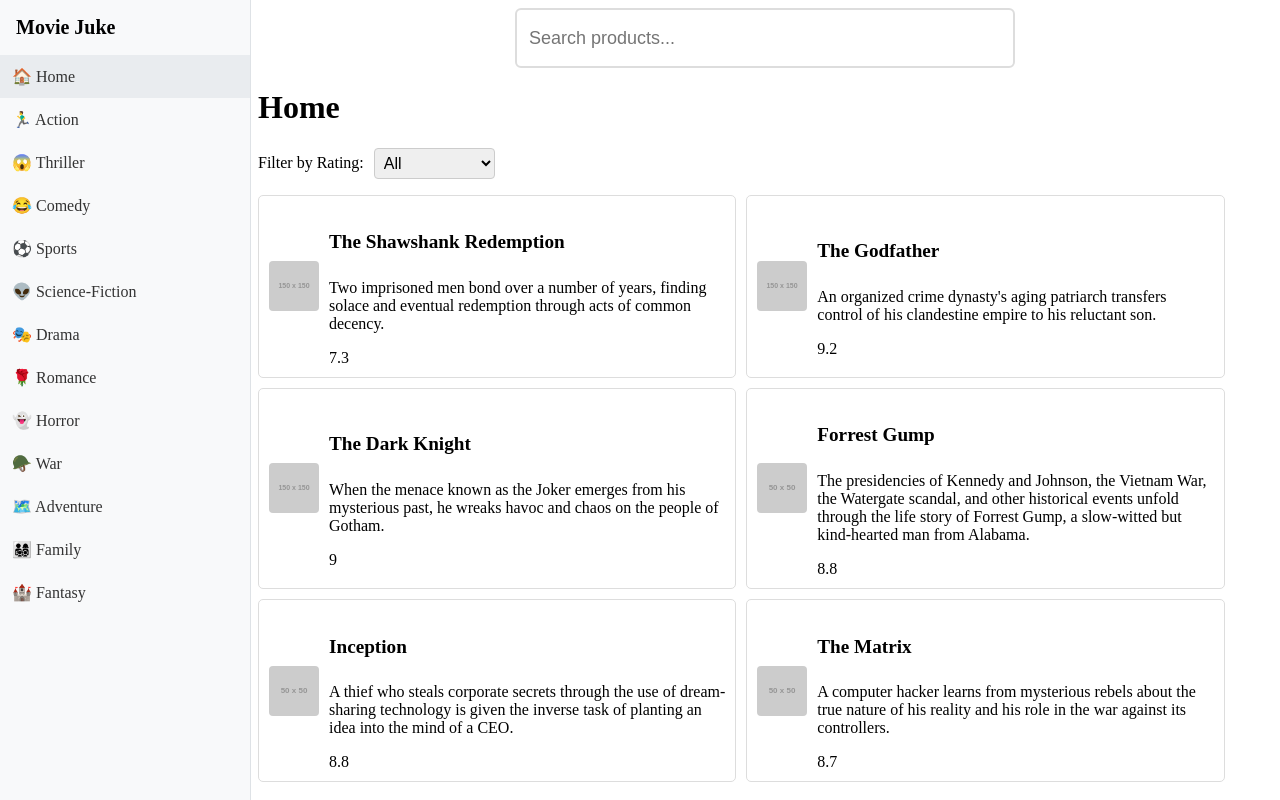
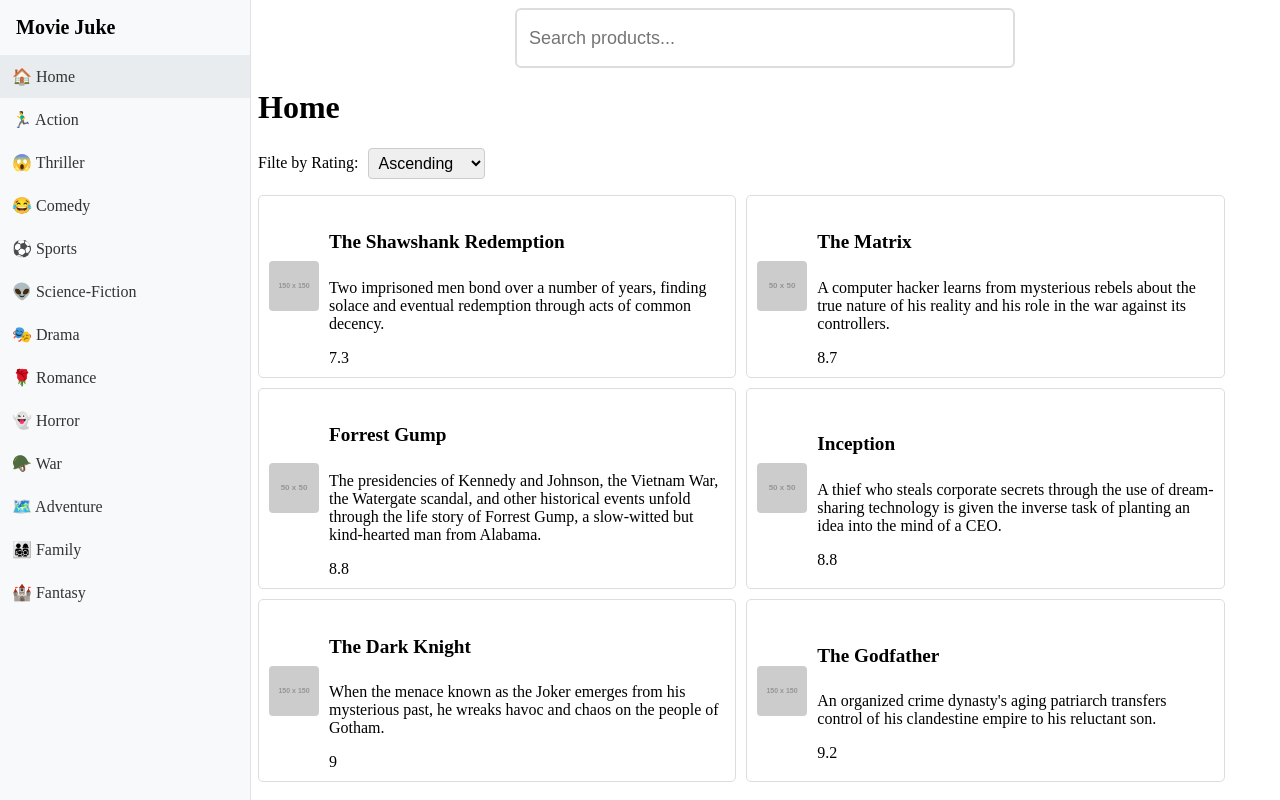
Before and after one commit to julioandre/tvshows, a Vue app: page / in a window 1280 px wide. Built offline with nearby package versions, Linux system fonts and the light colour scheme; the HTML template or start-up script is replaced by a standard one.

Commit message:
added sorting capabilities

```diff
--- a/src/components/MovieList.vue
+++ b/src/components/MovieList.vue
@@ -1,7 +1,6 @@
 <template>
-  <div class="dropdown-wrapper"><RatingFilter @update="setRating" /></div>
   <div class="movie-list">
-    <div class="movie-item" v-for="item in filteredMovies" :key="item.id" @click="openModal(item)">
+    <div class="movie-item" v-for="item in props.items" :key="item.id" @click="openModal(item)">
       <img v-if="item.image" :src="item.image" :alt="item.name" class="movie-thumbnail" />
       <div class="movie-info">
         <h4 class="movie-title">{{ item.name }}</h4>
@@ -15,10 +14,8 @@
 
 <script setup lang="ts">
 import type { MovieItem } from "@/utils/types/movieItem";
-import { computed, ref } from "vue";
+import { ref } from "vue";
 import MovieModal from "./MovieModal.vue";
-import RatingFilter from "./RatingFilter.vue";
-const selectedRating = ref(0);
 
 // Function to filter movies based on selected rating
 
@@ -28,18 +25,11 @@ const props = defineProps<{
 const isModalVisible = ref(false);
 const selectedMovie = ref<MovieItem>();
 
-const filteredMovies = computed(() => {
-  return props.items.filter((movie) => movie.rating >= selectedRating.value);
-});
-
 // Function to open modal with the selected movie
 const openModal = (movie: MovieItem) => {
   console.log(movie.name);
   selectedMovie.value = movie;
   isModalVisible.value = true;
-};
-const setRating = (rating: number) => {
-  selectedRating.value = rating; // Update the selected rating based on the dropdown selection
 };
 
 // Function to close the modal
--- a/src/components/RatingFilter.vue
+++ /dev/null
@@ -1,32 +0,0 @@
-<template>
-  <div class="rating-filter">
-    <label for="rating-filter" class="filter-label">Filter by Rating:</label>
-    <select
-      id="rating-filter"
-      v-model="selectedRating"
-      @change="emitRatingChange"
-      class="filter-select"
-    >
-      <option value="0">All</option>
-      <option value="7">7 and above</option>
-      <option value="8">8 and above</option>
-      <option value="9">9 and above</option>
-    </select>
-  </div>
-</template>
-
-<script setup lang="ts">
-import { ref } from "vue";
-
-// Define emits for communication with parent component
-const emit = defineEmits<{
-  (e: "update", value: number): void;
-}>();
-
-const selectedRating = ref(0);
-
-// Emit the selected rating when it changes
-const emitRatingChange = () => {
-  emit("update", Number(selectedRating.value));
-};
-</script>
--- /dev/null
+++ b/src/components/RatingSort.vue
@@ -0,0 +1,31 @@
+<template>
+  <div class="rating-filter">
+    <label for="rating-filter" class="filter-label">Filte by Rating:</label>
+    <select
+      id="rating-filter"
+      v-model="selectedRating"
+      @change="emitSortingChange"
+      class="filter-select"
+    >
+      <option value="asc">Ascending</option>
+      <option value="desc">Descending</option>
+    </select>
+  </div>
+</template>
+
+<script setup lang="ts">
+import { ref } from "vue";
+
+// Define emits for communication with parent component
+const emit = defineEmits<{
+  (e: "update", value: 'asc'|'desc'): void;
+}>();
+
+const selectedRating = ref<'asc'|'desc'>('asc');
+
+// Emit the selected rating when it changes
+const emitSortingChange = () => {
+  console.log("I am here");
+  emit("update", selectedRating.value);
+};
+</script>
--- a/src/views/HomeView.vue
+++ b/src/views/HomeView.vue
@@ -3,6 +3,7 @@ import { computed, ref } from "vue";
 import MovieList from "../components/MovieList.vue";
 import SearchBar from "../components/SearchBar.vue";
 import Sidebar from "../components/SideBar.vue";
+import RatingSort from "@/components/RatingSort.vue";
 
 const selectedGenre = ref<string | null>();
 const searchQuery = ref("");
@@ -84,19 +85,23 @@ const items = ref([
     rating: 8.7,
   },
 ]);
+const sortOrder = ref<"asc" | "desc">("asc");
 
 const filterByGenre = (genre: string) => {
   selectedGenre.value = genre === "Home" ? null : genre;
 };
+const setSortOrder = (order: "asc" | "desc") => {
+  sortOrder.value = order; // Update the selected rating based on the dropdown selection
+};
 
 const filteredMovies = computed(() => {
-  return items.value.filter((movie) => {
-    const matchesGenre = selectedGenre.value
-      ? movie.genres.includes(selectedGenre.value)
-      : items.value;
-    const matchesSearch = movie.name.toLowerCase().includes(searchQuery.value.toLowerCase());
-    return matchesGenre && matchesSearch; // Return movie if it matches genre and search
-  });
+  return items.value
+    .filter(
+      (movie) =>
+        (selectedGenre.value ? movie.genres.includes(selectedGenre.value) : items.value) &&
+        movie.name.toLowerCase().includes(searchQuery.value.toLowerCase())
+    )
+    .sort((a, b) => (sortOrder.value === "asc" ? a.rating - b.rating : b.rating - a.rating));
 });
 </script>
 
@@ -113,6 +118,7 @@ const filteredMovies = computed(() => {
       />
       <div>
         <h1>{{ selectedGenre ? selectedGenre : "Home" }}</h1>
+        <div><RatingSort @update="setSortOrder" /></div>
         <MovieList :items="filteredMovies" />
       </div>
     </div>
```
